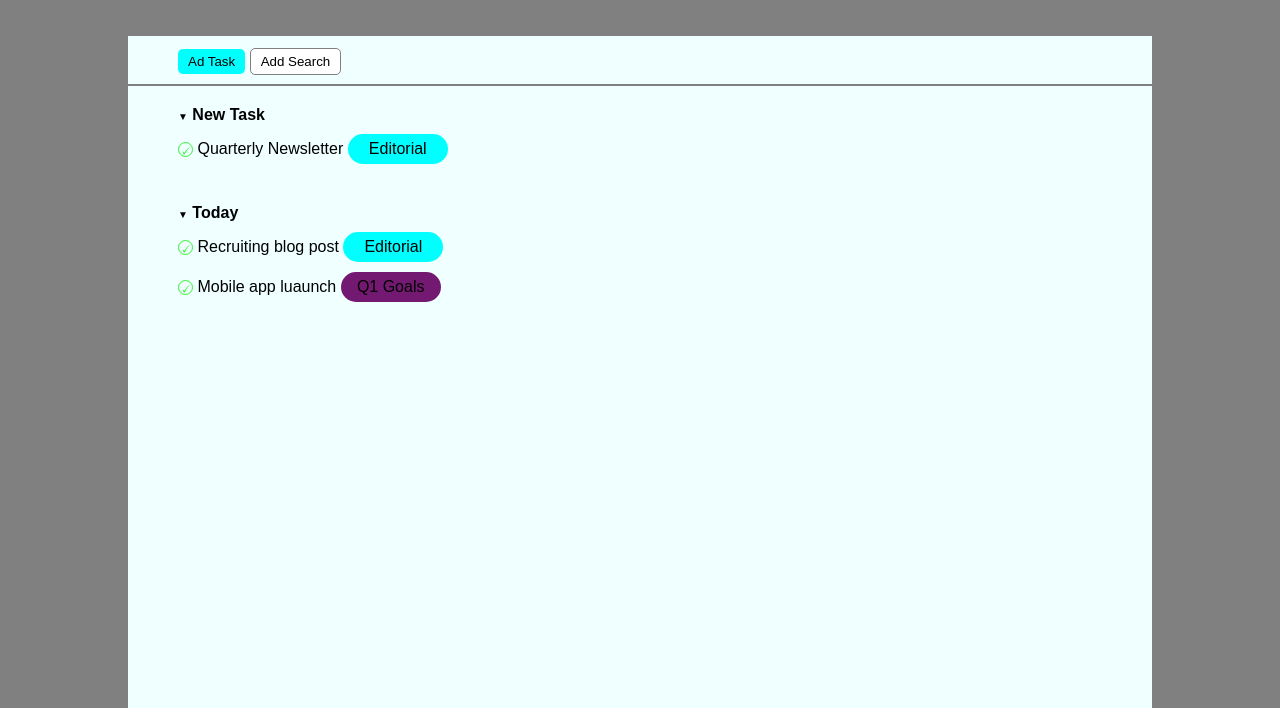
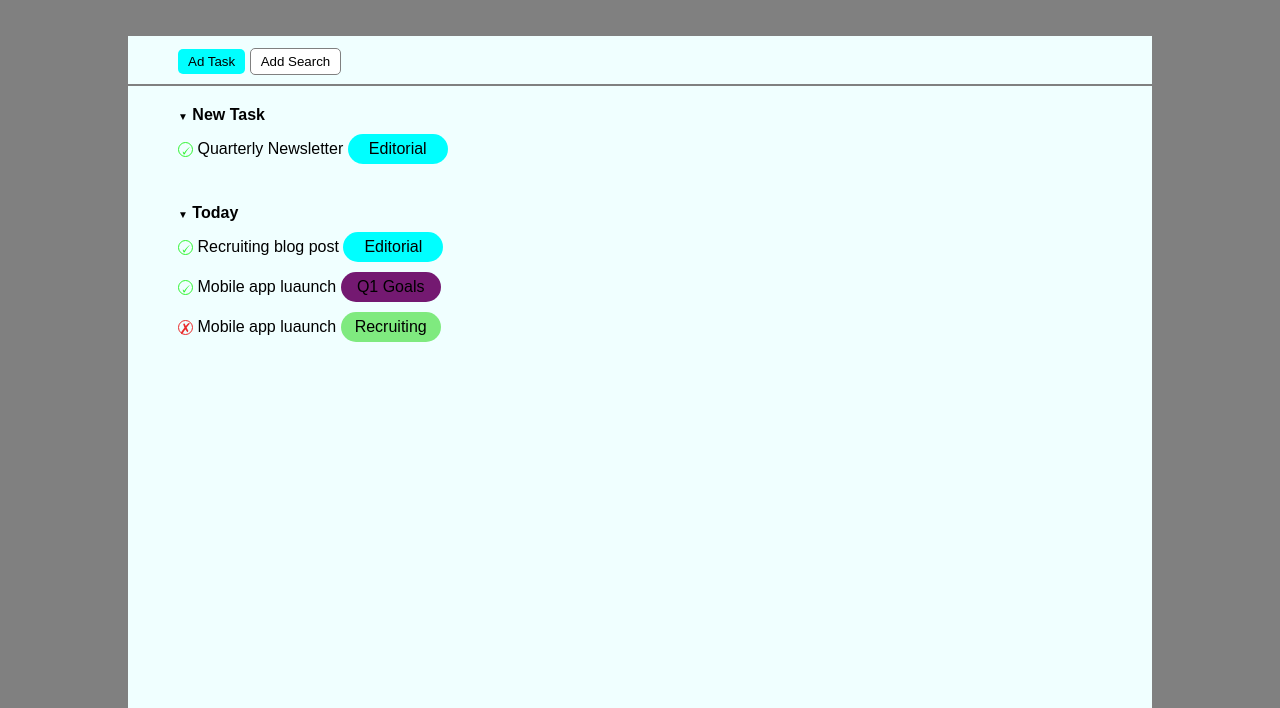
Before and after one commit to ely896/html-css-toboolist, a plain HTML site: page index.html in a window 1280 px wide. Shown: the part 92-800 px from the top of the page. Drawn offline with Linux system fonts and the light colour scheme.

Commit message:
Add Row Green

```diff
--- a/CSS/style.css
+++ b/CSS/style.css
@@ -120,3 +120,28 @@ header{
     text-align: center;
     display: inline-block;
 }
+
+.check_box_red {
+    width: 15px;
+    height: 15px;
+    text-align: center;
+    display: inline-block;
+    line-height: 15px;
+    border-radius: 50%;
+    vertical-align: middle;
+    border: 1px solid rgb(234, 43, 43)
+}
+
+.checkbox_color_red {
+    color: rgb(234, 43, 43);
+    font-size: 15px;
+}
+
+.button_size_green {
+    width: 100px;
+    height: 30px;
+    border-radius: 15px;
+    background-color: rgb(127, 234, 127);
+    text-align: center;
+    display: inline-block;
+}
--- a/index.html
+++ b/index.html
@@ -64,8 +64,20 @@
                     <div class="button_size_violet"> Q1 Goals</div>
 
                 </section>
+                <br>
+
+                <section class="task_list_row">
+                    <div class="check_box_red"><span class="checkbox_color_red">&#10007;</span></div>
+                    <span>Mobile app luaunch</span>
+                    <div class="button_size_green"> Recruiting</div>
+
+                </section>
 
             </div>
+
+
+
+
             <!--Finish Second Task-->
 
 
```
